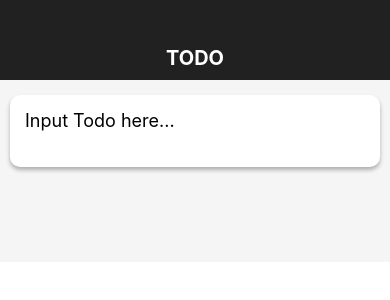
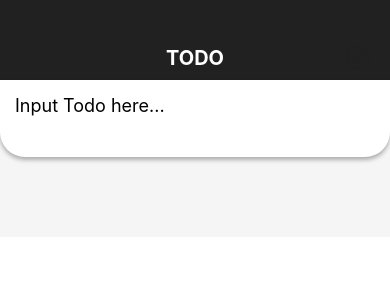
Before and after one commit to valkoshkin/react-native-todo-app, a React Native app: screen / in a window 390 px wide. Shown: the top 300 px of the page. Built offline with nearby package versions, Linux system fonts and the light colour scheme.

Commit message:
Fix "Add todo" input style

```diff
--- a/src/add-todo.js
+++ b/src/add-todo.js
@@ -36,9 +36,10 @@ const styles = StyleSheet.create({
         elevation: 7,
         backgroundColor: "white",
         paddingTop: 15,
-        paddingBottom: 15,
+        paddingBottom: 20,
         paddingHorizontal: 15,
-        borderRadius: 10
+        borderBottomLeftRadius: 25,
+        borderBottomRightRadius: 25
     },
     input: {
         fontSize: 18,
--- a/src/root-view.js
+++ b/src/root-view.js
@@ -31,8 +31,6 @@ const RootView = () => {
 const styles = StyleSheet.create({
     container: {
         height: "100%",
-        paddingHorizontal: 10,
-        paddingVertical: 15,
         backgroundColor: "#f5f5f5"
     }
 });
```
